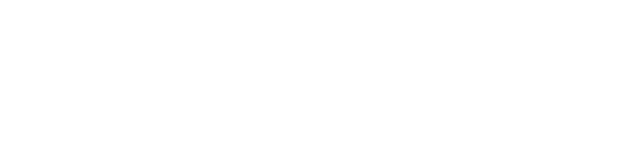
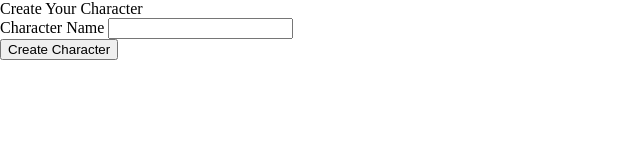
Before and after one commit to Sofisazz/not-fight-club, a plain HTML site: page index.html in a window 1280 px wide. Shown: the whole page, without its empty margins (0-640 px from the left). Drawn offline with Linux system fonts and the light colour scheme.

Commit message:
feat: add html structure for register

```diff
--- a/index.html
+++ b/index.html
@@ -1,12 +1,22 @@
 <!DOCTYPE html>
 <html lang="en">
+
 <head>
     <meta charset="UTF-8">
     <meta name="viewport" content="width=device-width, initial-scale=1.0">
     <link rel="stylesheet" href="styles.css">
     <title>Бойцовский клуб</title>
 </head>
+
 <body>
+    <div class="register">
+        <div class="register__name">Create Your Character</div>
+        <div class="input">
+            <label for="character-name">Character Name</label>
+            <input class="input-name" type="text" name="" id="character-name">
+        </div>
+        <button class="button-create">Create Character</button>
+    </div>
+</body>
 
-</body>
 </html>
```
